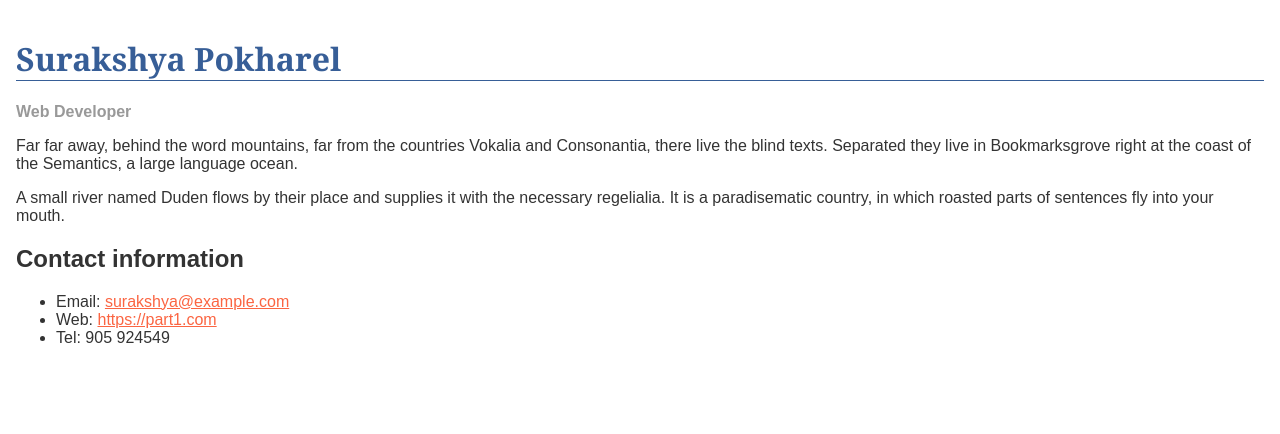
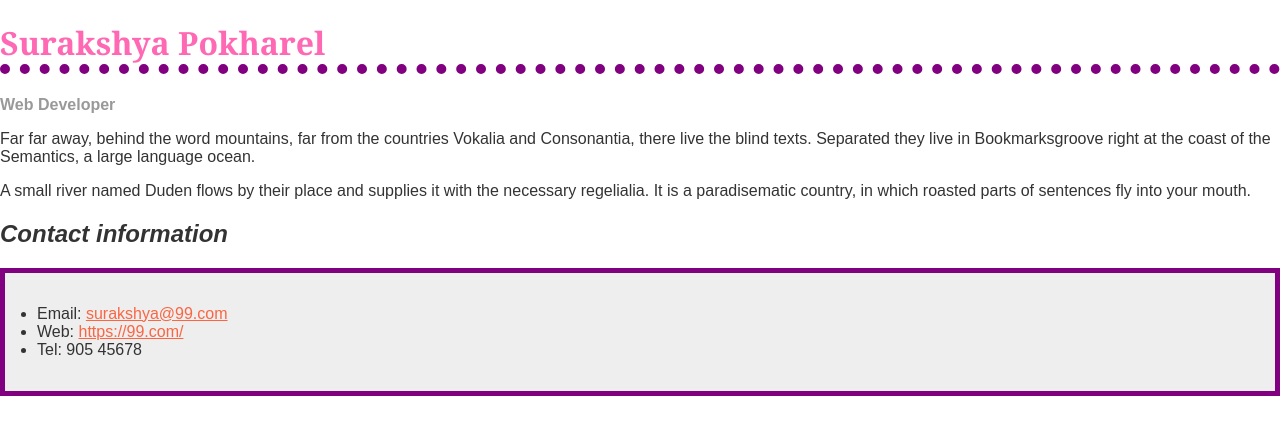
Before and after one commit to pokharelsurakshya/Assignment-3-Surakshya, a plain HTML site: page biog-download.html in a window 1280 px wide. Drawn offline with Linux system fonts and the light colour scheme.

Commit message:
Assignment
Done

```diff
--- a/biog-download.html
+++ b/biog-download.html
@@ -1,27 +1,29 @@
-<!doctype html>
+<!DOCTYPE html>
 <html lang="en">
 <head>
-    <meta charset="utf-8" />
-    <meta name="viewport" content="width=device-width" />
-    <title>Formatting a biography</title>
+
+    <meta charset="UTF-8">
+    <meta name="viewport" content="width=device-width, initial-scale=1.0">
+    <title>Part 1</title>
     <style>
         body {
             background-color: #fff;
             color: #333;
     font-family: Arial, Helvetica, sans-serif;
-        padding: 1em;
+    padding: lem;
     margin: 0;
   }
 
   h1 {
-        color: #375e97;
+    color: hotpink;
     font-size: 2em;
-        font-family: Georgia, "Times New Roman", Times, serif;
-        border-bottom: 1px solid #375e97;
+    font-family: Georgia, 'Times New Roman', Times, serif;
+    border-bottom: 10px dotted purple;
   }
 
   h2 {
     font-size: 1.5em;
+    font-style: italic;
   }
 
   .job-title {
@@ -29,44 +31,37 @@
     font-weight: bold;
   }
 
-      a:link,
-      a:visited {
+  a:link, a:visited {
     color: #fb6542;
   }
 
   a:hover {
     text-decoration: none;
+    color: green;
+  }
+  ul {
+    background-color: #eeeeee;
+    border: 5px solid purple;
+    padding: 2em;
   }
     </style>
 </head>
-
 <body>
     <h1>Surakshya Pokharel</h1>
     <div class="job-title">Web Developer</div>
     <p>
-      Far far away, behind the word mountains, far from the countries Vokalia
-      and Consonantia, there live the blind texts. Separated they live in
-      Bookmarksgrove right at the coast of the Semantics, a large language
-      ocean.
+        Far far away, behind the word mountains, far from the countries Vokalia and Consonantia, there live the blind texts. Separated they live in Bookmarksgroove right at the coast of the Semantics, a large language ocean.
     </p>
 
     <p>
-      A small river named Duden flows by their place and supplies it with the
-      necessary regelialia. It is a paradisematic country, in which roasted
-      parts of sentences fly into your mouth.
+        A small river named Duden flows by their place and supplies it with the necessary regelialia. It is a paradisematic country, in which roasted parts of sentences fly into your mouth.
     </p>
 
     <h2>Contact information</h2>
     <ul>
-      <li>
-        Email:
-        <a href="mailto:surakshya@979.com">surakshya@example.com</a>
-      </li>
-      <li>
-        Web:
-        <a href="https://part1.com">https://part1.com</a>
-      </li>
-      <li>Tel: 905 924549</li>
+        <li>Email: <a href="mailto:surakshya@99.com">surakshya@99.com</a></li>
+        <li>Web: <a href="https://99.com/">https://99.com/</a></li>
+        <li>Tel: 905 45678</li>
     </ul>
 </body>
 </html>
```
Also changed, not shown: Assign3-part2.html (+0 -6 lines), index.html (+15 -14 lines), indexs.html (+7 -0 lines), 1 other file. Lines whose indentation alone changed are shown as unchanged.
